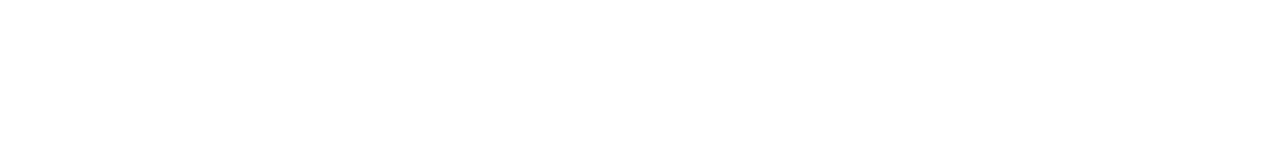
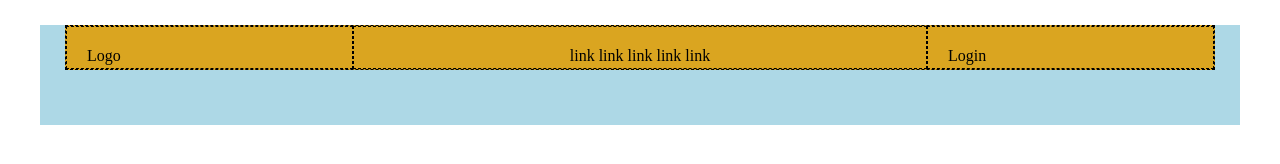
Before and after one commit to EnricoValente/htmlcss-struttura-discord, a plain HTML site: page index.html in a window 1280 px wide. Drawn offline with Linux system fonts and the light colour scheme.

Commit message:
Completato header

```diff
--- a/css/style.css
+++ b/css/style.css
@@ -17,3 +17,35 @@ body{
 
 
 /* DEBUG */
+
+
+.container{
+   height: 100px;
+   background-color:#ADD8E6;
+
+}
+
+
+.flex-container{
+    display: flex;
+    justify-content: space-around;
+    background-color: #DAA520;
+    height: 45px;
+    margin: 25px;
+    border: 1px dashed;
+
+
+}
+
+.flex-small{
+    width: 25%;
+    padding: 20px;
+    border: 1px dashed;
+}
+
+.flex-big{
+    width: 50%;
+    text-align: center;
+    padding: 20px;
+    border: 1px dashed;
+}
--- a/index.html
+++ b/index.html
@@ -12,11 +12,35 @@
 
     </head>
     <body>
-        <header>
 
-        </header>
+        <div class="container">
+
+            <!-- Inizio header -->
+            <header>
+
+                <div class="flex-container">
+
+                    <div class="flex-small">
+                        Logo
+                    </div>
+
+                    <div class="flex-big">
+                        link link link link link
+                    </div>
+
+                    <div class="flex-small">
+                        Login
+                    </div>
+
+                </div>
+            </header>
+            <!-- Fine header -->
+        </div>
 
 
+
+
+        <!-- Inizio main -->
         <main>
 
 
@@ -69,5 +93,13 @@
             <!-- Fine footer -->
         </main>
 
+
+
+
+
+
+
+
+
     </body>
 </html>
```
